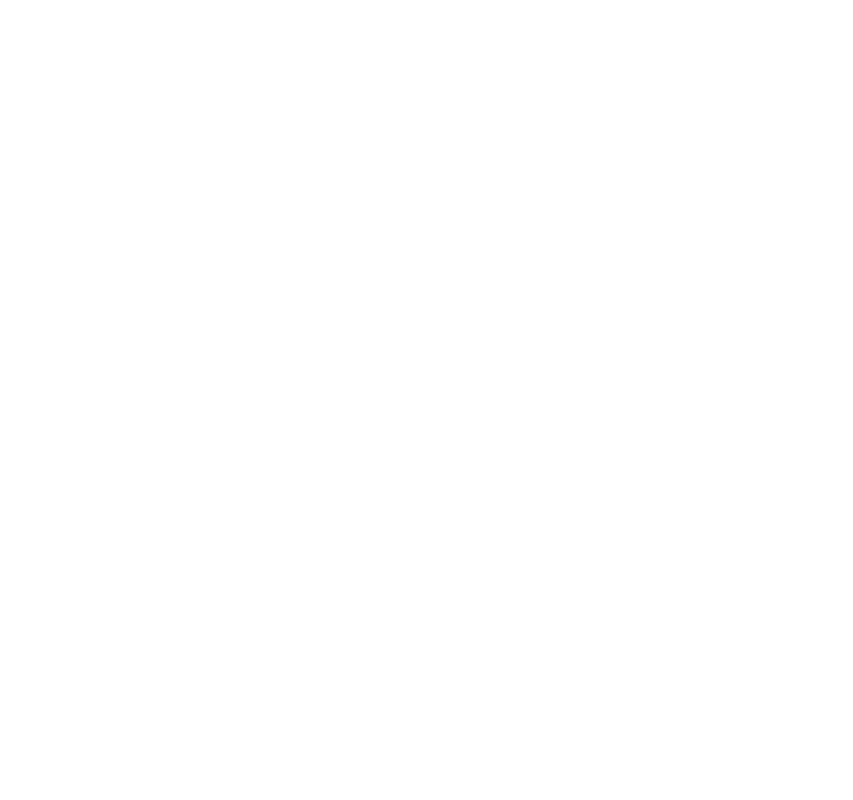
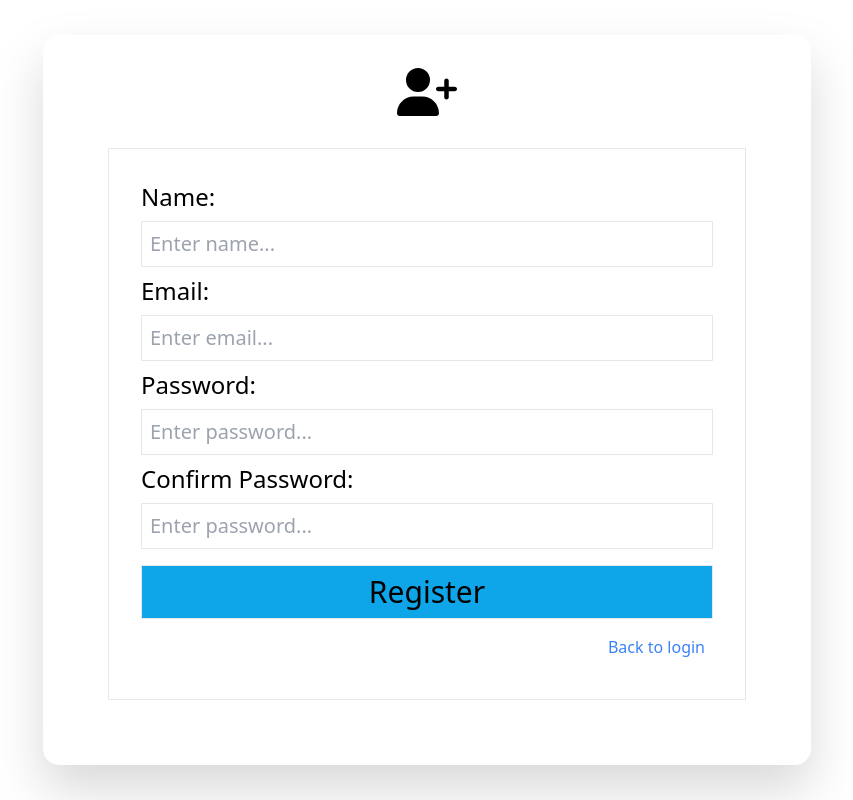
Before and after one commit to rewpt/catchlight, a React (Create React App) app: page /register in a window 1280 px wide. Before the commit this address had no page. Shown: the whole page, without its empty margins (213-1066 px from the left). Built offline with nearby package versions, Linux system fonts and the light colour scheme.

Commit message:
create react routes and format css

```diff
--- a/src/components/Welcome/Login.jsx
+++ b/src/components/Welcome/Login.jsx
@@ -1,5 +1,9 @@
 import React, { useState } from "react";
+import { Link } from 'react-router-dom';
+import { FontAwesomeIcon } from '@fortawesome/react-fontawesome';
+import { faLock } from '@fortawesome/free-solid-svg-icons';
 const axios = require('axios');
+
 
 export default function Login() {
 
@@ -21,10 +25,15 @@
   }
 
   return (
+    <main className="flex h-screen">
+    <div className="container my-auto max-w-3xl m-8 p-8 mx-auto z-15 bg-white drop-shadow-2xl border rounded-2xl border-white">
+    <div className="flex justify-center">
+      <FontAwesomeIcon className="text-5xl" icon={faLock}/>
+    </div>
     <div className="border p-8 m-8">
       <form className="flex flex-col" onSubmit={handleSubmit}>
         <label className="text-2xl">Email:</label>
-        <input className="border p-2 m-2 text-xl"
+        <input className="border p-2 my-2 text-xl"
           type="text"
           placeholder="Enter email..."
           name="email"
@@ -32,19 +41,26 @@
           onChange={(e) => {setEmail(e.target.value)}}
         />
         <label className="text-2xl">Password:</label>
-        <input className="border p-2 m-2 text-xl"
+        <input className="border p-2 my-2 text-xl"
           type="password"
           placeholder="Enter password..."
           name="password"
           value={password}
           onChange={(e) => {setPassword(e.target.value)}}
         />
-        <input
-          className="border p-2 m-2 bg-sky-500 text-3xl hover:bg-blue-500"
-          type="submit"
-          value="Login"
-        />
+        <button
+          className="border p-2 my-2 bg-sky-500 text-3xl"
+          onClick={() => {
+            handleSubmit();
+          }}
+        >Login
+        </button>
       </form>
+      <div className="flex flex-row-reverse">
+        <Link to="/register" className="p-2 py-2 text-blue-500">Don't have an account? Register</Link>
+      </div>
     </div>
+    </div>
+    </main>
   )
 }
--- a/src/components/Welcome/Register.jsx
+++ b/src/components/Welcome/Register.jsx
@@ -1,4 +1,9 @@
 import React, { useState } from "react";
+import { Link } from 'react-router-dom';
+import { FontAwesomeIcon } from '@fortawesome/react-fontawesome';
+import { faUserPlus } from '@fortawesome/free-solid-svg-icons';
+
+
 const axios = require('axios');
 
 export default function Register() {
@@ -30,11 +35,16 @@
   }
 
   return (
+    <main className="flex h-screen">
+    <div className="container my-auto max-w-3xl m-8 p-8 mx-auto z-15 bg-white drop-shadow-2xl border rounded-2xl border-white">
+    <div className="flex justify-center">
+      <FontAwesomeIcon className="text-5xl" icon={faUserPlus}/>
+    </div>
     <div className="border p-8 m-8">
       <form className="flex flex-col" onSubmit={handleSubmit}>
 
       <label className="text-2xl">Name:</label>
-        <input className="border p-2 m-2 text-xl"
+        <input className="border p-2 my-2 text-xl"
           type="text"
           placeholder="Enter name..."
           name="name"
@@ -43,7 +53,7 @@
         />
 
         <label className="text-2xl">Email:</label>
-        <input className="border p-2 m-2 text-xl"
+        <input className="border p-2 my-2 text-xl"
           type="text"
           placeholder="Enter email..."
           name="email"
@@ -52,7 +62,7 @@
         />
 
         <label className="text-2xl">Password:</label>
-        <input className="border p-2 m-2 text-xl"
+        <input className="border p-2 my-2 text-xl"
           type="password"
           placeholder="Enter password..."
           name="password"
@@ -61,19 +71,26 @@
         />
 
         <label className="text-2xl">Confirm Password:</label>
-        <input className="border p-2 m-2 text-xl"
+        <input className="border p-2 my-2 text-xl"
           type="password"
           placeholder="Enter password..."
           name="password confirmation"
           value={passwordConfirmation}
           onChange={(e) => {setPasswordConfirmation(e.target.value)}}
         />
-        <input
-          className="border p-2 m-2 bg-sky-500 text-3xl hover:bg-blue-500"
-          type="submit"
-          value="Register"
-        />
+        <button
+          className="border p-2 my-2 bg-sky-500 text-3xl"
+          onClick={() => {
+            handleSubmit();
+          }}
+        >Register
+        </button>
       </form>
+      <div className="flex flex-row-reverse">
+        <Link to="/login" className="flex flex-row-reverse p-2 py-2 text-blue-500">Back to login</Link>
+      </div>
     </div>
+    </div>
+    </main>
   )
 }
--- a/src/components/Welcome/Welcome.jsx
+++ /dev/null
@@ -1,15 +0,0 @@
-import React from 'react';
-import Login from './Login';
-import Register from './Register';
-
-export default function Welcome() {
-
-  return (
-    <main className="flex h-screen bg-gradient-to-r from-green-400 to-blue-500 bg-white bg-scroll z-0">
-      <div className="container m-8 p-8 mx-auto z-15 bg-white drop-shadow-2xl border rounded-2xl border-white">
-        <Login />
-        <Register />
-      </div>
-    </main>
-  )
-}
--- a/src/index.js
+++ b/src/index.js
@@ -1,7 +1,8 @@
 import * as React from "react";
 import * as ReactDOM from "react-dom";
 import { BrowserRouter, Routes, Route } from "react-router-dom";
-import Welcome from './components/Welcome/Welcome';
+import Login from "./components/Welcome/Login";
+import Register from "./components/Welcome/Register";
 import ShowMedia from './components/ShowMedia/ShowMedia';
 import Home from './components/Home/Home'
 
@@ -14,7 +15,9 @@
 ReactDOM.render(
   <BrowserRouter>
     <Routes>
-      <Route path="welcome" element={<Welcome />} />
+      <Route path="/login" element={<Login />} />
+      <Route path="/register" element={<Register />} />
+
       <Route path="/" element={<App />}>
         <Route index element={<Home />} />
         <Route path="showmedia" element={<ShowMedia />} />
```
